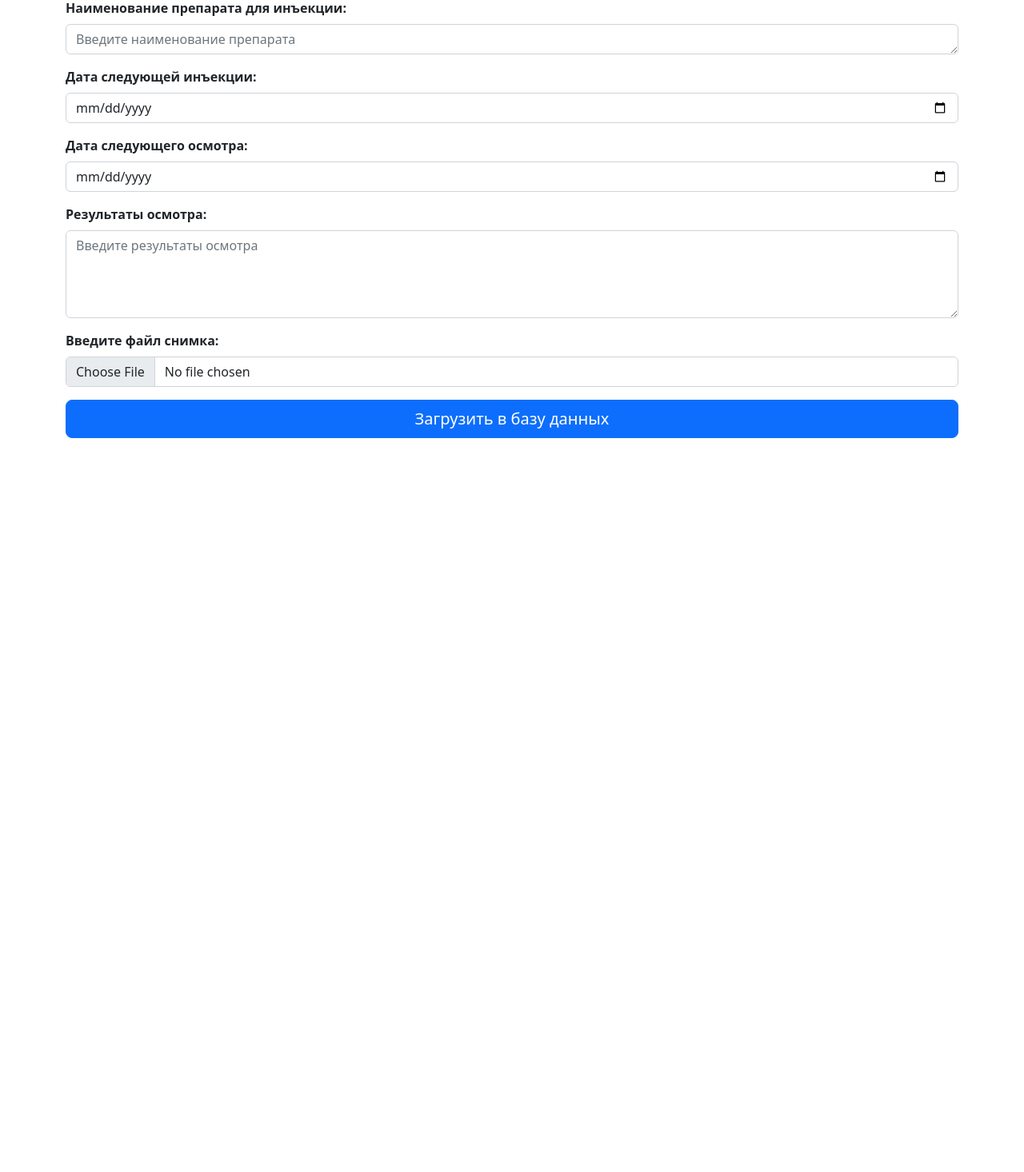
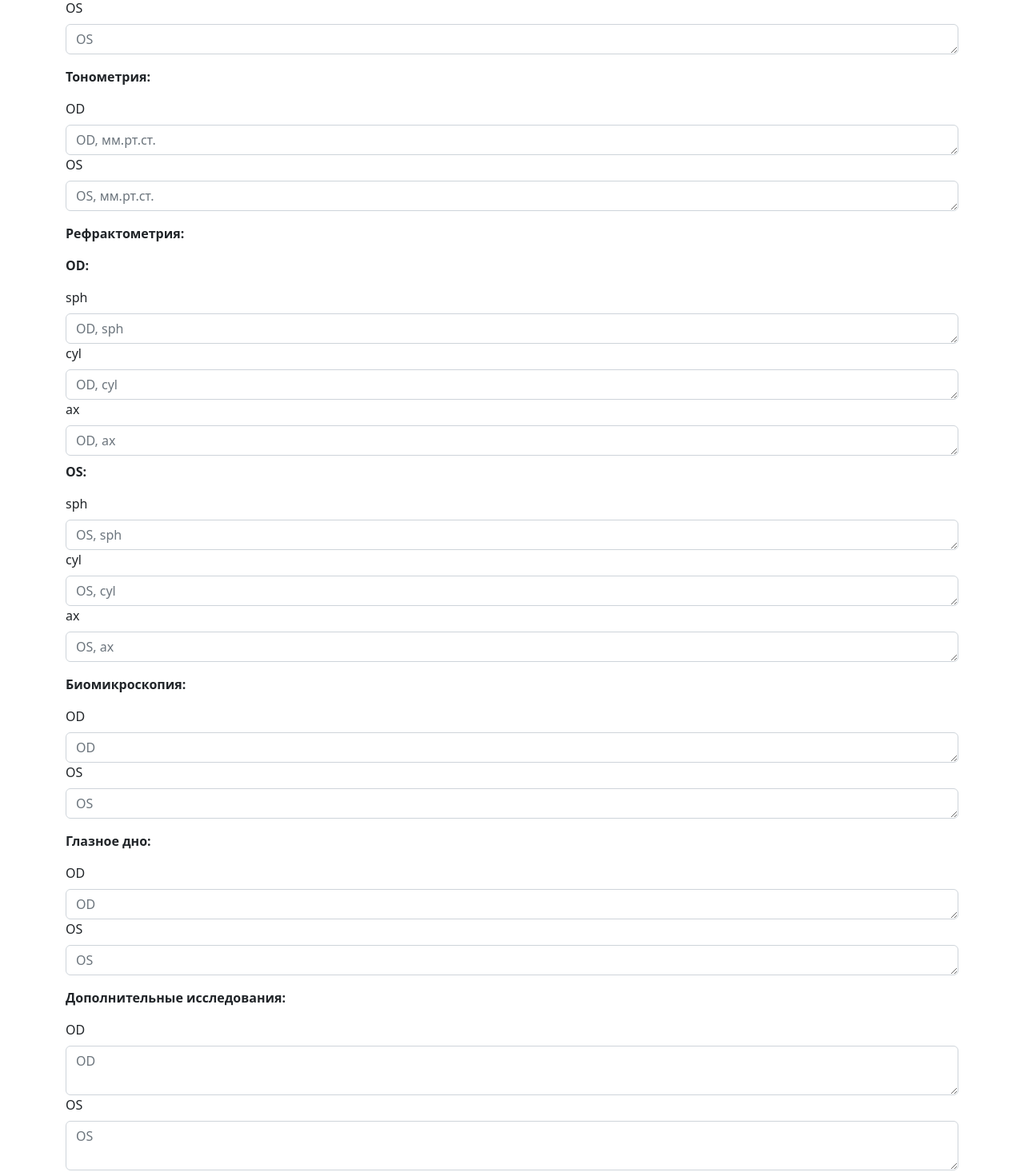
Before and after one commit to Rus-tam/patient_service, a React (Create React App) app in the folder patient-service-client/: page /patient/med-examination/1 in a window 1280 px wide. Shown: the part 625-2091 px from the top of the page at 80% size. Before the commit the page ends 1189 px from the top, so only its background shows below. Built offline with nearby package versions, Linux system fonts and the light colour scheme; no server answers.

Commit message:
new medExam component

```diff
--- a/patient-service-client/src/components/MedExam.jsx
+++ b/patient-service-client/src/components/MedExam.jsx
@@ -57,9 +57,9 @@ const MedExam = () => {
 
       formData.append("file", tomographyFile);
     } else {
-      tomographyFile = e.target[8].files[0];
+      tomographyFile = e.target[7].files[0];
 
-      e.target[6].checked ? (formOfDisease = "primary") : (formOfDisease = "secondary");
+      e.target[5].checked ? (formOfDisease = "wetFormResult") : (formOfDisease = "");
 
       medExams = {
         AMDType: AMDType,
@@ -73,23 +73,23 @@ const MedExam = () => {
       formData.append("file", tomographyFile);
     }
 
-    try {
-      const medExamRes = await axios.post(`http://localhost:5000/patient/${id}/examinations`, medExams);
-      const tomographyRes = await axios.post(`http://localhost:5000/patient/${id}/tomography`, formData, {
-        headers: {
-          "Content-Type": "multipart/form-data",
-        },
-      });
-
-      if (medExamRes.status === 201 && tomographyRes.status === 201) {
-        navigate({
-          pathname: `/patient-card/${id}`,
-        });
-      }
-    } catch (err) {
-      console.log(err);
-      alert("Произошла ошибка");
-    }
+    // try {
+    //   const medExamRes = await axios.post(`http://localhost:5000/patient/${id}/examinations`, medExams);
+    //   const tomographyRes = await axios.post(`http://localhost:5000/patient/${id}/tomography`, formData, {
+    //     headers: {
+    //       "Content-Type": "multipart/form-data",
+    //     },
+    //   });
+    //
+    //   if (medExamRes.status === 201 && tomographyRes.status === 201) {
+    //     navigate({
+    //       pathname: `/patient-card/${id}`,
+    //     });
+    //   }
+    // } catch (err) {
+    //   console.log(err);
+    //   alert("Произошла ошибка");
+    // }
   };
 
   return (
@@ -142,10 +142,77 @@ const MedExam = () => {
         </Form.Group>
 
         <Form.Group className="mb-3" controlId="visualAcuity">
-          <Form.Label>
+          <p>
             <strong>Острота зрения: </strong>
-          </Form.Label>
-          <Form.Control as="textarea" rows={2} placeholder="Введите данные по остроте зрения" />
+          </p>
+          <Form.Label>OD</Form.Label>
+          <Form.Control as="textarea" rows={1} placeholder="OD" />
+          <Form.Label>OS</Form.Label>
+          <Form.Control as="textarea" rows={1} placeholder="OS" />
+        </Form.Group>
+
+        <Form.Group className="mb-3" controlId="tonometry">
+          <p>
+            <strong>Тонометрия: </strong>
+          </p>
+          <Form.Label>OD</Form.Label>
+          <Form.Control as="textarea" rows={1} placeholder="OD, мм.рт.ст." />
+          <Form.Label>OS</Form.Label>
+          <Form.Control as="textarea" rows={1} placeholder="OS, мм.рт.ст." />
+        </Form.Group>
+
+        <Form.Group className="mb-3" controlId="refractometry">
+          <p>
+            <strong>Рефрактометрия: </strong>
+          </p>
+          <p>
+            <strong>OD: </strong>
+          </p>
+          <Form.Label>sph</Form.Label>
+          <Form.Control as="textarea" rows={1} placeholder="OD, sph" />
+          <Form.Label>cyl</Form.Label>
+          <Form.Control as="textarea" rows={1} placeholder="OD, cyl" />
+          <Form.Label>ax</Form.Label>
+          <Form.Control as="textarea" rows={1} placeholder="OD, ax" />
+          <p className="mt-2">
+            <strong>OS: </strong>
+          </p>
+          <Form.Label>sph</Form.Label>
+          <Form.Control as="textarea" rows={1} placeholder="OS, sph" />
+          <Form.Label>cyl</Form.Label>
+          <Form.Control as="textarea" rows={1} placeholder="OS, cyl" />
+          <Form.Label>ax</Form.Label>
+          <Form.Control as="textarea" rows={1} placeholder="OS, ax" />
+        </Form.Group>
+
+        <Form.Group className="mb-3" controlId="biomicroscopy">
+          <p>
+            <strong>Биомикроскопия: </strong>
+          </p>
+          <Form.Label>OD</Form.Label>
+          <Form.Control as="textarea" rows={1} placeholder="OD" />
+          <Form.Label>OS</Form.Label>
+          <Form.Control as="textarea" rows={1} placeholder="OS" />
+        </Form.Group>
+
+        <Form.Group className="mb-3" controlId="eyeBottom">
+          <p>
+            <strong>Глазное дно: </strong>
+          </p>
+          <Form.Label>OD</Form.Label>
+          <Form.Control as="textarea" rows={1} placeholder="OD" />
+          <Form.Label>OS</Form.Label>
+          <Form.Control as="textarea" rows={1} placeholder="OS" />
+        </Form.Group>
+
+        <Form.Group className="mb-3" controlId="additionalExamination">
+          <p>
+            <strong>Дополнительные исследования: </strong>
+          </p>
+          <Form.Label>OD</Form.Label>
+          <Form.Control as="textarea" rows={2} placeholder="OD" />
+          <Form.Label>OS</Form.Label>
+          <Form.Control as="textarea" rows={2} placeholder="OS" />
         </Form.Group>
 
         {additionalFields === "wet" && (
--- a/patient-service-client/src/components/layout/DryAMDFormFragment.jsx
+++ b/patient-service-client/src/components/layout/DryAMDFormFragment.jsx
@@ -7,22 +7,7 @@ const DryAMDFormFragment = (
       <Form.Label>
         <strong>Форма заболевания: </strong>
       </Form.Label>
-      <Form.Check
-        type="radio"
-        label="Первичная"
-        name="formOfDisease"
-        value="primary"
-        // checked={additionalFields === "primary"}
-        // onChange={dryAMD}
-      />
-      <Form.Check
-        type="radio"
-        label="Вторичная"
-        name="formOfDisease"
-        value="secondary"
-        // checked={additionalFields === "dry"}
-        // onChange={dryAMD}
-      />
+      <Form.Check type="radio" label="Исход влажной формы" name="formOfDisease" value="wetFormResult" />
     </Form.Group>
 
     <Form.Group className="mb-3" controlId="VEGFTherapyHistory">
```
